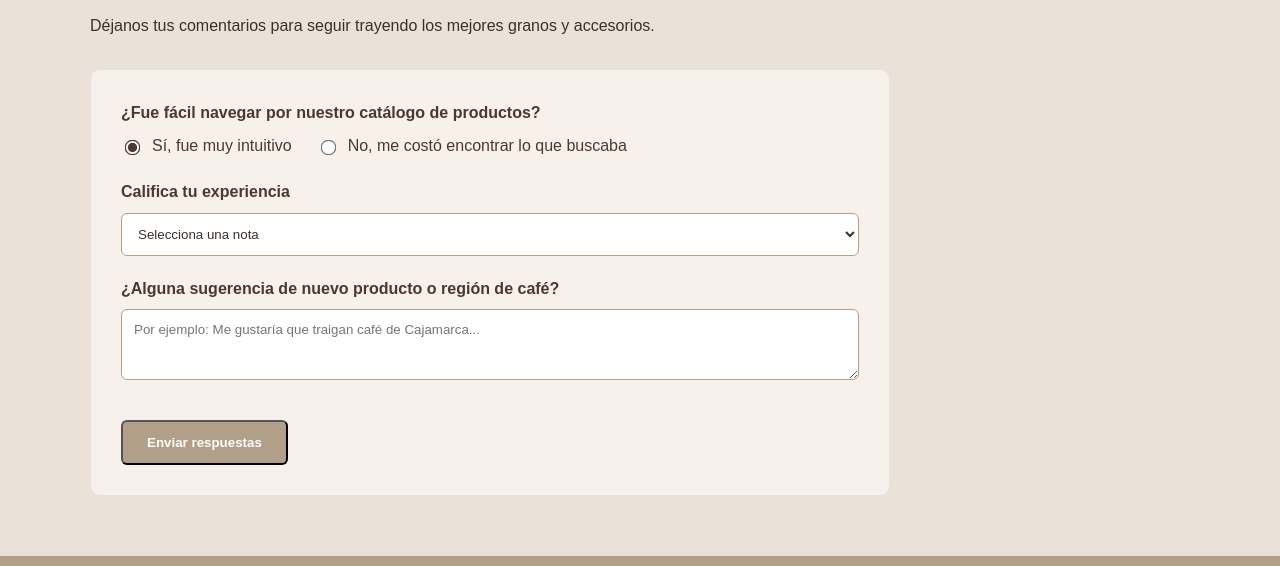
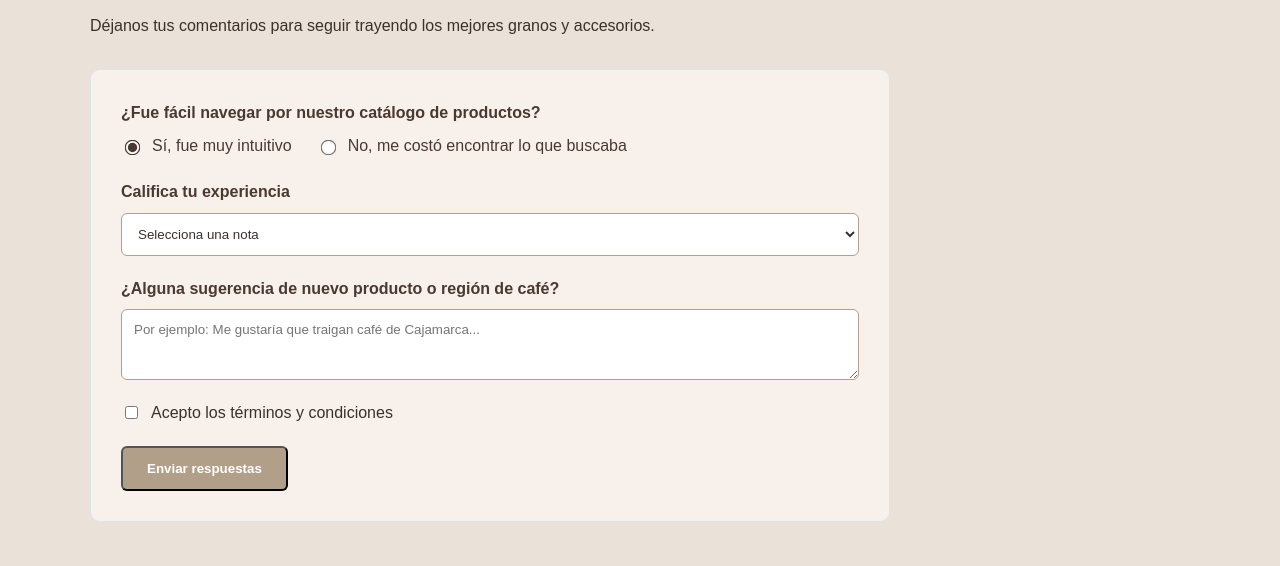
Before and after one commit to Y0SHIK11/y0shik11.github.io, a plain HTML site: page index.html in a window 1280 px wide. Shown: the part 2762-3328 px from the top of the page. Drawn offline with Linux system fonts and the light colour scheme; a web font is replaced by a local one.

Commit message:
Add checkbox for terms and conditions in form

```diff
--- a/index.html
+++ b/index.html
@@ -203,6 +203,13 @@
                         <textarea id="comentarios" name="comentarios" rows="3" placeholder="Por ejemplo: Me gustaría que traigan café de Cajamarca..."></textarea>
                     </div>
 
+                    <div class="grupo-check">
+                        <div class="opciones-check">
+                            <input type="checkbox" id="terminos" name="terminos" value="valor1">
+                            <label for="terminos">Acepto los términos y condiciones</label>
+                        </div>
+                    </div>
+
                     <button type="submit" class="boton">Enviar respuestas</button>
                 </form>
             </div>
```
